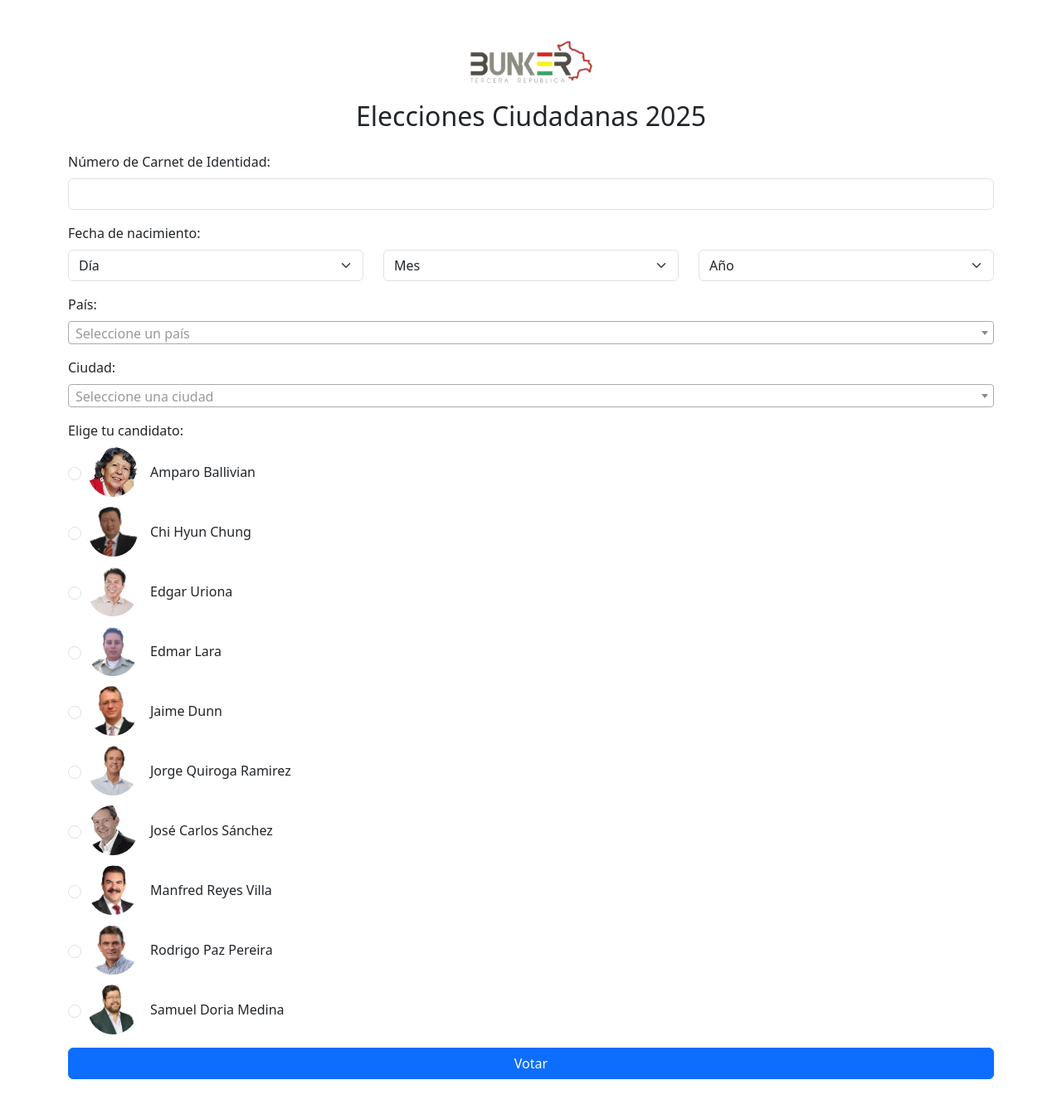
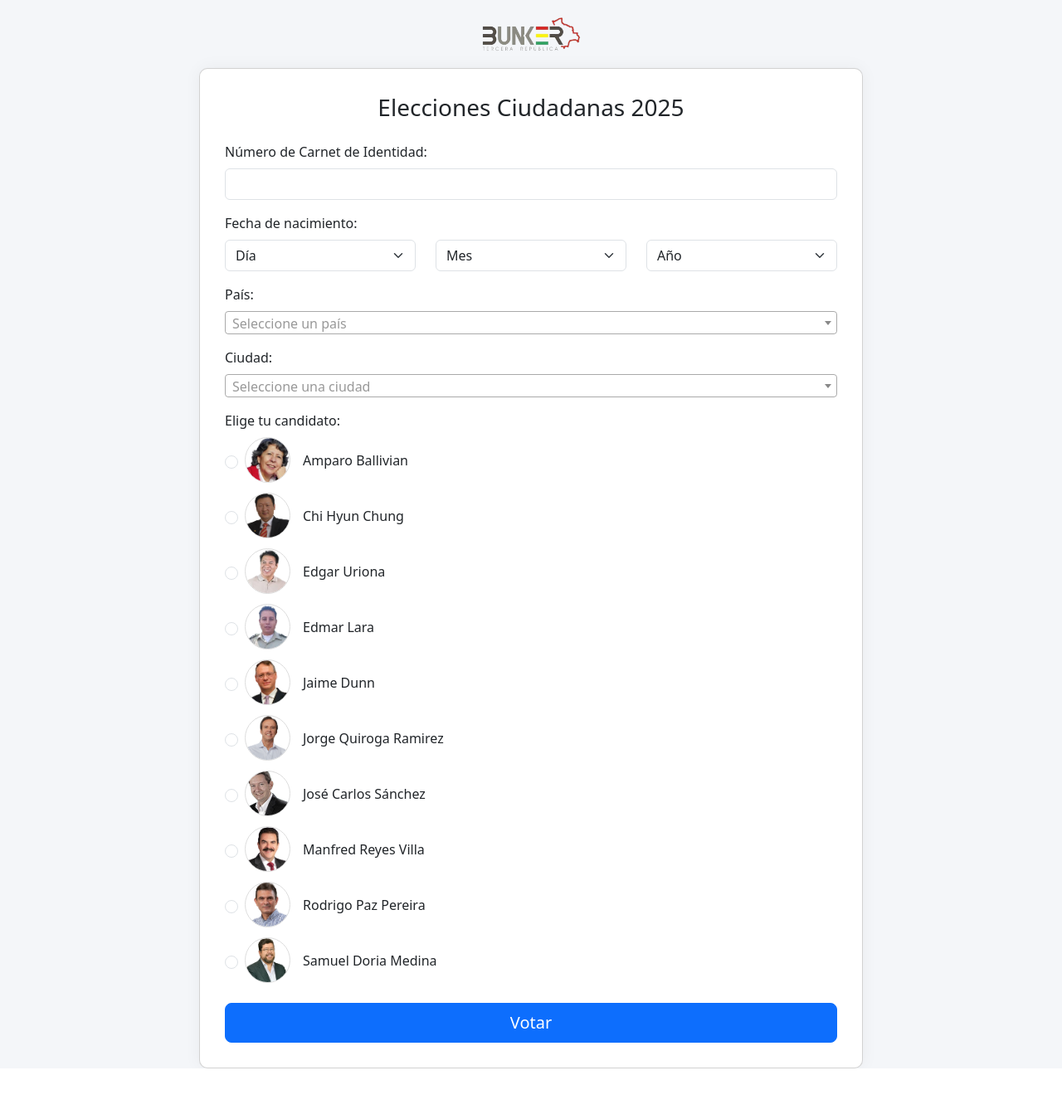
Before and after one commit to Likexpress/votacion-whatsapp, a Flask app: template templates/votar.html in a window 1280 px wide. Shown: the whole page at 83% size. After the commit the page ends 1288 px from the top, so only its background shows below. Run offline with Flask 3, Linux system fonts and the light colour scheme; the template is opened without the code that fills it, so the values that code supplies are empty; some libraries are stand-ins or nearby versions.

```diff
--- a/templates/votar.html
+++ b/templates/votar.html
@@ -3,22 +3,29 @@
 <head>
   <meta charset="UTF-8">
   <title>Elecciones Ciudadanas 2025</title>
+  <meta name="viewport" content="width=device-width, initial-scale=1">
   <link href="https://cdn.jsdelivr.net/npm/bootstrap@5.3.0/dist/css/bootstrap.min.css" rel="stylesheet">
   <link href="https://cdn.jsdelivr.net/npm/select2@4.1.0-rc.0/dist/css/select2.min.css" rel="stylesheet" />
   <script src="https://cdn.jsdelivr.net/npm/jquery@3.6.0/dist/jquery.min.js"></script>
   <script src="https://cdn.jsdelivr.net/npm/select2@4.1.0-rc.0/dist/js/select2.min.js"></script>
+
   <style>
-    .resumen {
-      background-color: #f8f9fa;
-      padding: 15px;
-      border: 1px solid #dee2e6;
-      border-radius: 5px;
-      margin-top: 20px;
+    body {
+      background-color: #f4f6f9;
+    }
+    .form-wrapper {
+      max-width: 800px;
+      margin: auto;
     }
     .logo {
-      max-width: 150px;
-      margin: 0 auto 20px;
+      max-width: 120px;
       display: block;
+      margin: 20px auto;
+    }
+    .card {
+      padding: 30px;
+      border-radius: 10px;
+      box-shadow: 0 0 20px rgba(0, 0, 0, 0.05);
     }
     .candidato-item {
       display: flex;
@@ -26,32 +33,43 @@
       margin-bottom: 12px;
     }
     .candidato-item img {
-      width: 60px;
-      height: 60px;
+      width: 55px;
+      height: 55px;
+      object-fit: cover;
       border-radius: 50%;
-      object-fit: cover;
       margin-right: 15px;
+      border: 1px solid #ddd;
+    }
+    .resumen {
+      background-color: #fff;
+      padding: 20px;
+      margin-top: 25px;
+      border-left: 4px solid #198754;
+      border-radius: 6px;
     }
   </style>
 </head>
-<body class="container mt-5 mb-5">
-
-  <!-- Logotipo -->
+<body>
+  <div class="form-wrapper">
+    <!-- Logo -->
     <img src="{{ url_for('static', filename='img/logo.png') }}" alt="Logo" class="logo">
 
-  <h2 class="mb-4 text-center">Elecciones Ciudadanas 2025</h2>
-
+    <!-- Formulario -->
+    <div class="card">
+      <h3 class="text-center mb-4">Elecciones Ciudadanas 2025</h3>
       <form method="post" action="/enviar_voto" class="needs-validation" novalidate onsubmit="mostrarResumen(); return true;">
         <input type="hidden" name="numero" value="{{ numero }}">
         <input type="hidden" id="latitud" name="latitud">
         <input type="hidden" id="longitud" name="longitud">
 
+        <!-- CI -->
         <div class="mb-3">
           <label for="ci" class="form-label">Número de Carnet de Identidad:</label>
           <input type="number" id="ci" name="ci" class="form-control" required>
           <div class="invalid-feedback">Por favor, introduce tu número de carnet.</div>
         </div>
 
+        <!-- Fecha de nacimiento -->
         <div class="mb-3">
           <label class="form-label">Fecha de nacimiento:</label>
           <div class="row">
@@ -91,17 +109,17 @@
           </div>
         </div>
 
+        <!-- País y ciudad -->
         <div class="mb-3">
           <label for="pais" class="form-label">País:</label>
           <select id="pais" name="pais" class="form-select" required></select>
         </div>
-
         <div class="mb-3">
           <label for="ciudad" class="form-label">Ciudad:</label>
           <select id="ciudad" name="ciudad" class="form-select" required></select>
         </div>
 
-    <!-- Candidatos con fotos -->
+        <!-- Candidatos -->
         <div class="mb-3">
           <label class="form-label">Elige tu candidato:</label>
           {% for candidato in [
@@ -117,11 +135,14 @@
           {% endfor %}
         </div>
 
-    <div class="d-grid">
-      <button type="submit" class="btn btn-primary">Votar</button>
+        <!-- Botón -->
+        <div class="d-grid mt-4">
+          <button type="submit" class="btn btn-primary btn-lg">Votar</button>
         </div>
       </form>
+    </div>
 
+    <!-- Resumen de datos -->
     <div id="resumenDatos" class="resumen d-none">
       <h5 class="text-success">Resumen de tus datos:</h5>
       <ul class="list-unstyled mb-0">
@@ -134,8 +155,9 @@
         <li><strong>Longitud:</strong> <span id="res_long"></span></li>
       </ul>
     </div>
+  </div>
 
-  <!-- Scripts personalizados -->
+  <!-- Scripts -->
   <script>
     async function cargarPaises() {
       const res = await fetch("https://countriesnow.space/api/v0.1/countries");
```
Lines whose indentation alone changed are shown as unchanged.
